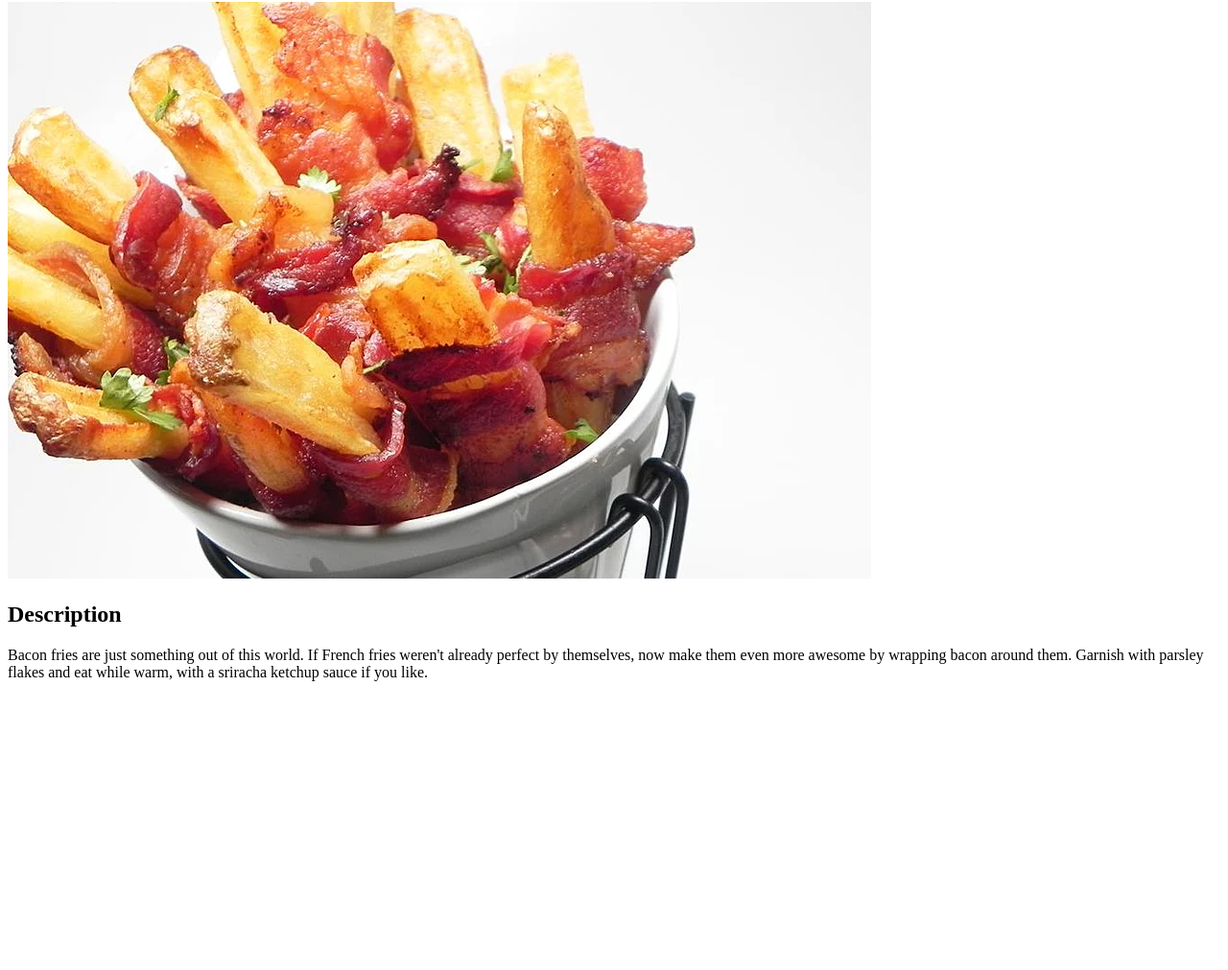
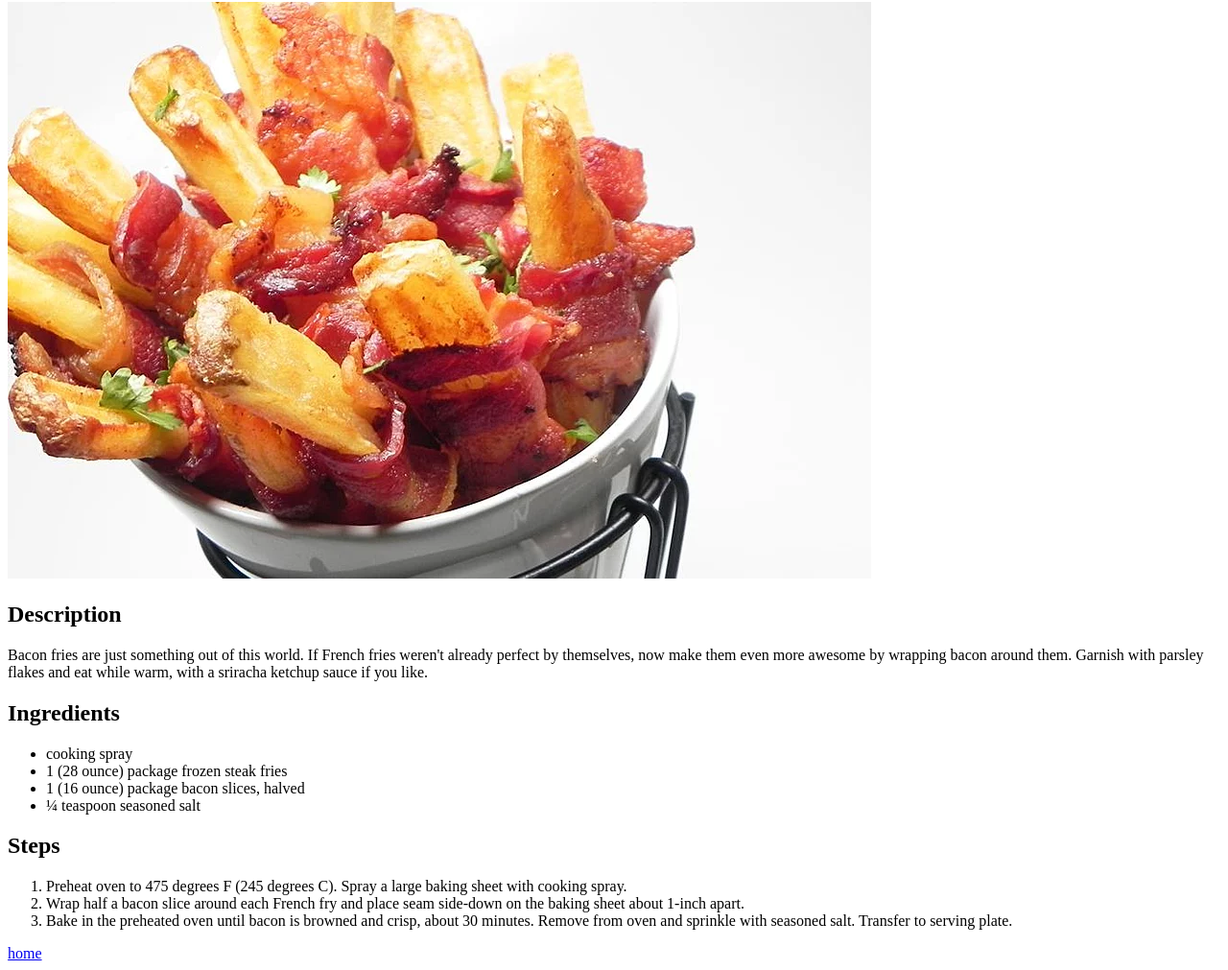
Before and after one commit to dalictn/odin-recipes, a plain HTML site: page recipes/Bacon fries.html in a window 1280 px wide. Shown: the part 78-1089 px from the top of the page at 96% size. Before the commit the page ends 804 px from the top, so only its background shows below. Drawn offline with Linux system fonts and the light colour scheme.

Commit message:
Update bacon fries with stepsS

```diff
--- a/recipes/Bacon fries.html
+++ b/recipes/Bacon fries.html
@@ -12,5 +12,27 @@
             If French fries weren't already perfect by themselves, now make them even more awesome by wrapping bacon around them.
             Garnish with parsley flakes and eat while warm, with a sriracha ketchup sauce if you like.
         </p>
+        <h2>Ingredients</h2>
+        <ul>
+            <li>cooking spray</li>
+            <li>1 (28 ounce) package frozen steak fries</li>
+            <li>1 (16 ounce) package bacon slices, halved</li>
+            <li>¼ teaspoon seasoned salt</li>
+        </ul>
+        <h2>Steps</h2>
+        <ol>
+            <li>
+                Preheat oven to 475 degrees F (245 degrees C).
+                Spray a large baking sheet with cooking spray.
+            </li>
+            <li>
+                Wrap half a bacon slice around each French fry and place seam side-down on the baking sheet about 1-inch apart.
+            </li>
+            <li>
+                Bake in the preheated oven until bacon is browned and crisp, about 30 minutes.
+                Remove from oven and sprinkle with seasoned salt. Transfer to serving plate.
+            </li>
+        </ol>
+        <a href="../index.html">home</a>
     </body>
 </html>
```
